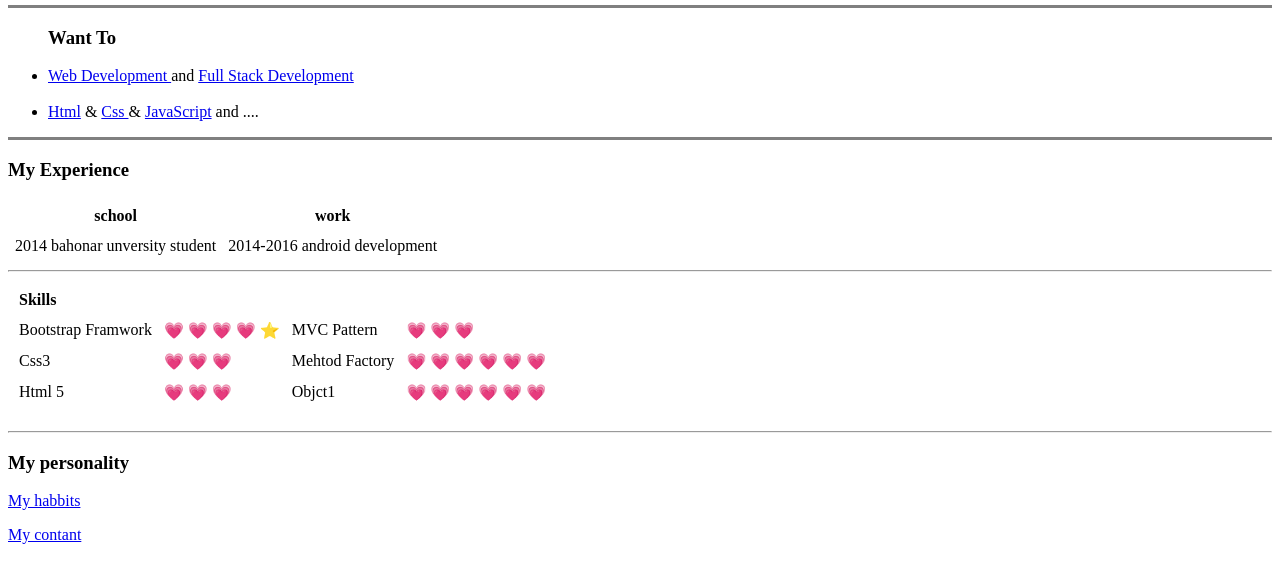
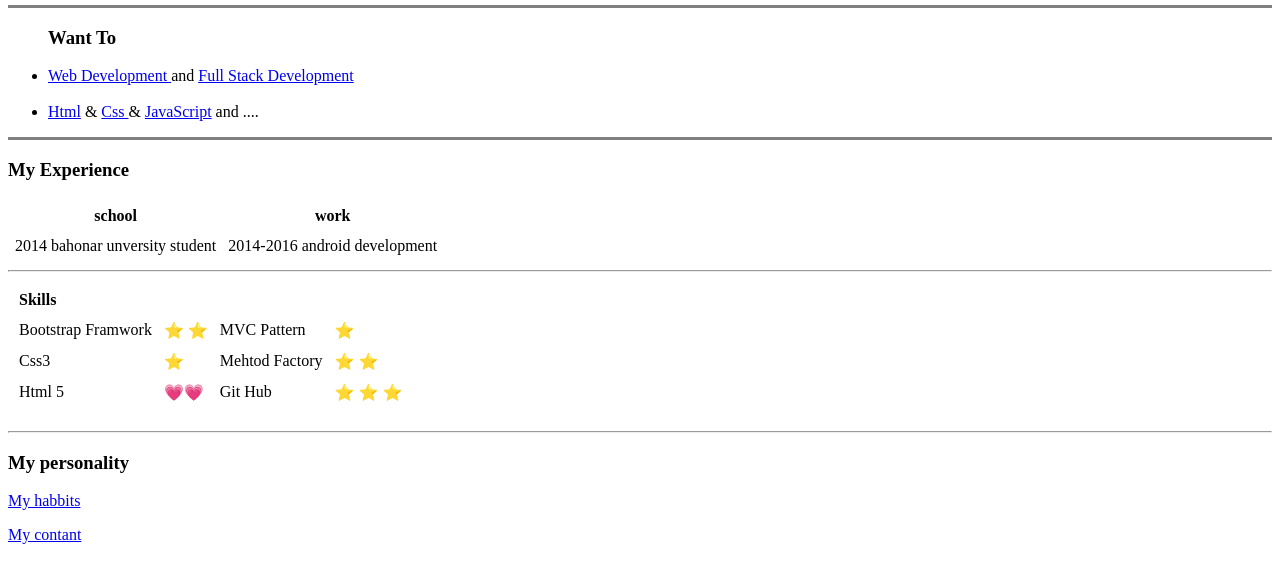
Before and after one commit to tayebipour/one-cv, a plain HTML site: page index.html in a window 1280 px wide. Shown: the part 207-790 px from the top of the page. Drawn offline with Linux system fonts and the light colour scheme.

Commit message:
Update index.html

```diff
--- a/index.html
+++ b/index.html
@@ -53,21 +53,21 @@
             </thead>
             <tr>
                 <td>Bootstrap Framwork</td>
-                <td>&#128151; &#128151; &#128151; &#128151; &#11088; </td>
+                <td>&#11088; &#11088; </td>
                 <td>MVC Pattern</td>
-                <td>&#128151; &#128151; &#128151;</td>
+                <td>&#11088;</td>
             </tr>
             <tr>
                 <td>Css3</td>
-                <td>&#128151; &#128151; &#128151;</td>
+                <td>&#11088;</td>
                 <td>Mehtod Factory</td>
-                <td>&#128151; &#128151; &#128151; &#128151; &#128151; &#128151;</td>
+                <td>&#11088; &#11088;</td>
             </tr>
             <tr>
                 <td>Html 5</td>
-                <td>&#128151; &#128151; &#128151;</td>
-                <td>Objct1</td>
-                <td>&#128151; &#128151; &#128151; &#128151; &#128151; &#128151;</td>
+                <td>&#128151;&#128151;</td>
+                <td>Git Hub</td>
+                <td>&#11088; &#11088; &#11088;</td>
             </tr>
             <tr></tr>
         </table>
```
